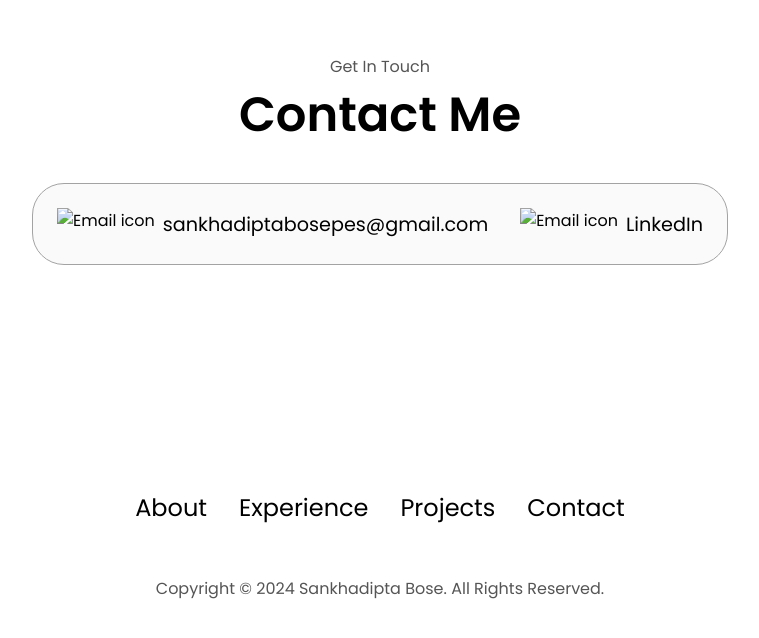
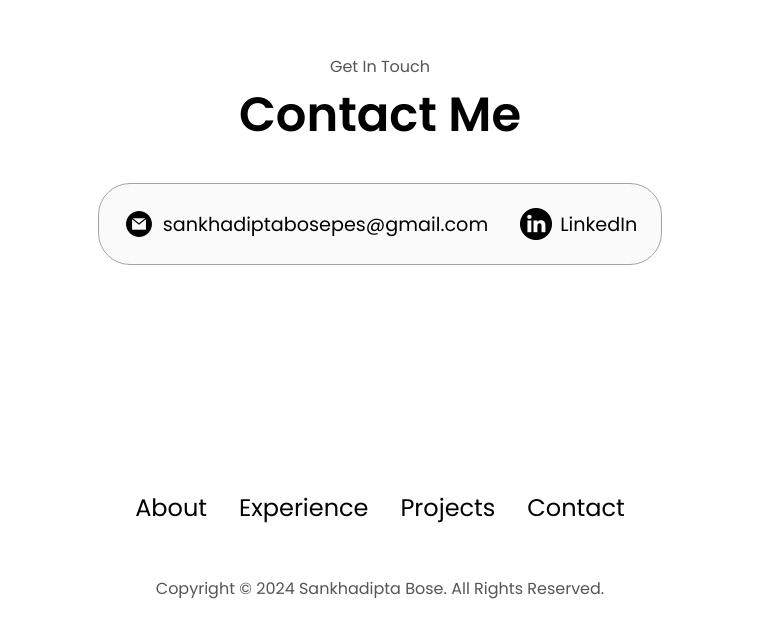
Before and after one commit to The9trogen/Portfolio, a plain HTML site: page index.html in a window 1280 px wide. Shown: the part 4315-4953 px from the top of the page, without its empty margins (260-1019 px from the left). Drawn offline with Linux system fonts and the light colour scheme; the site is published under a folder, as on GitHub Pages, so addresses that start at the root find nothing.

Commit message:
specified img location
Signed-off-by: The9trogen <sankhadiptabosepes@gmail.com>

```diff
--- a/index.html
+++ b/index.html
@@ -272,7 +272,7 @@
         <div class="contact-info-upper-container">
             <div class="contact-info-container">
                 <img
-                    src="/assets/email.png"
+                    src="./assets/email.png"
                     alt="Email icon"
                     class="icon contact-icon"
                     />
@@ -280,7 +280,7 @@
             </div>
             <div class="contact-info-container">
                 <img
-                    src="/assets/linkedin.png"
+                    src="./assets/linkedin.png"
                     alt="Email icon"
                     class="icon contact-icon"
                     />
```
